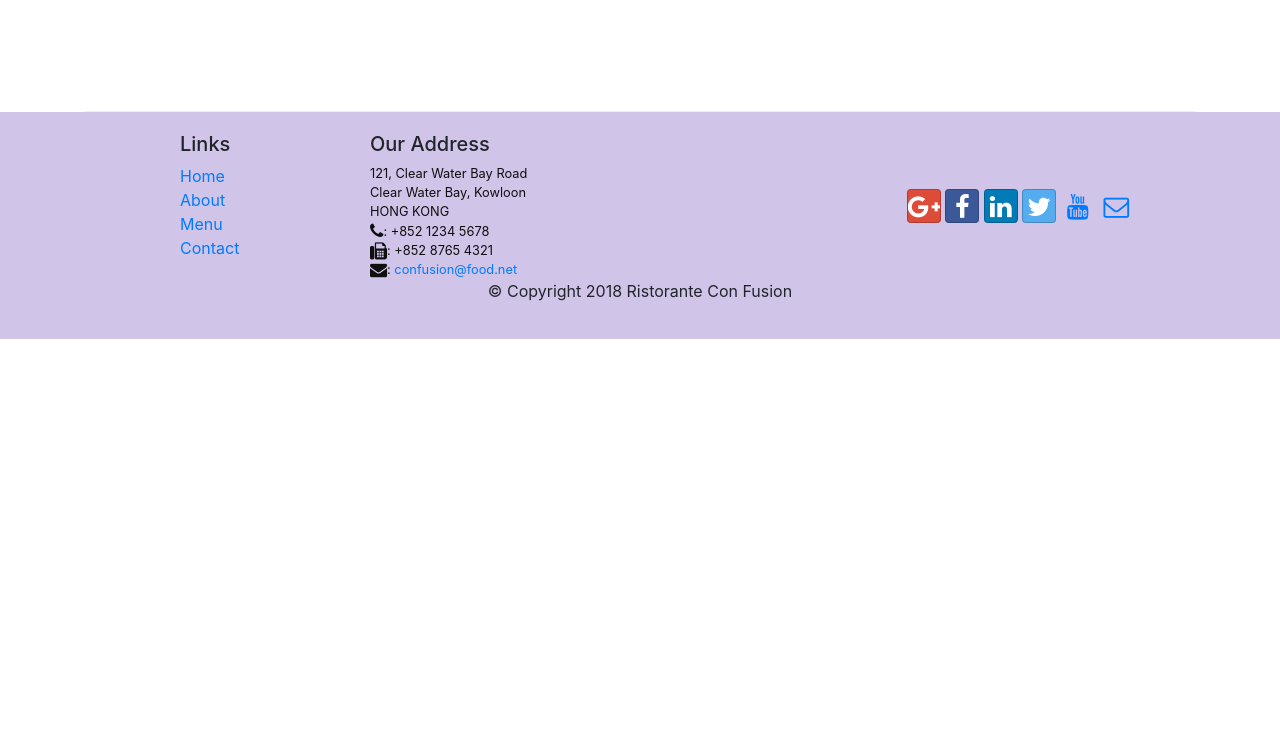
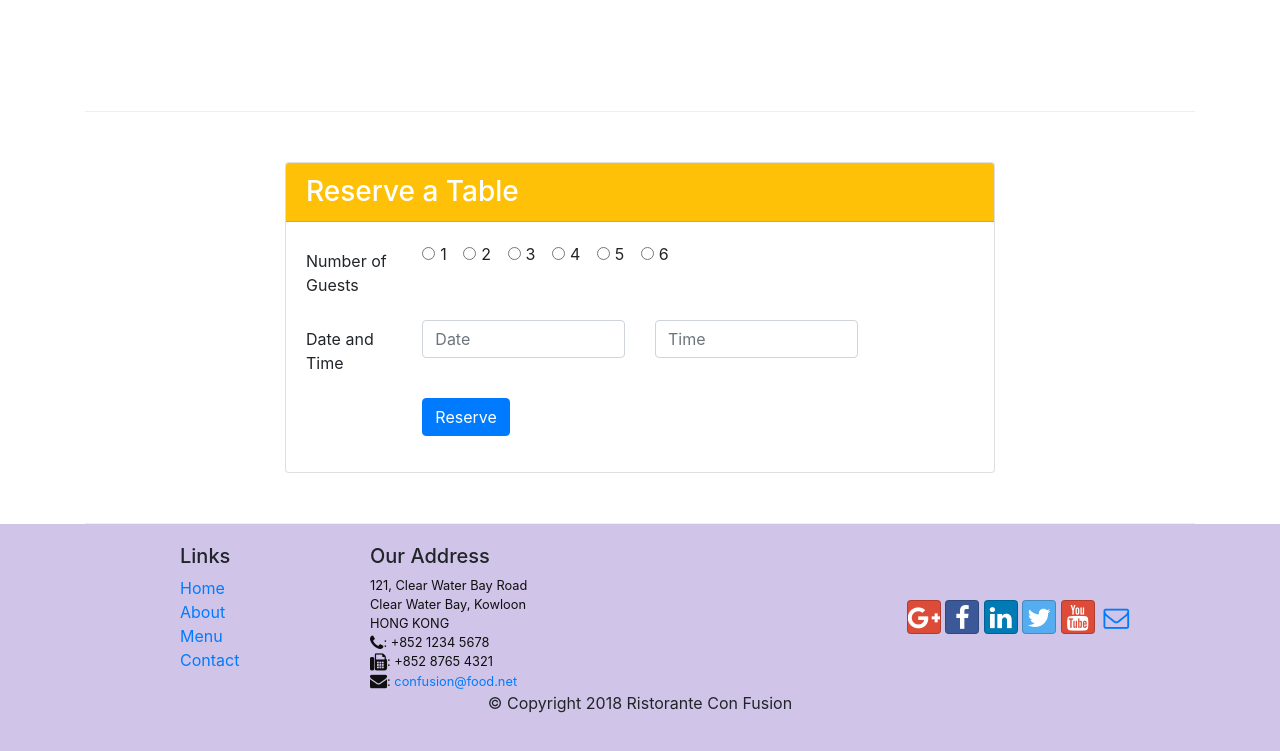
Before and after one commit to mymleo/conFusion, a website: page index.html in a window 1280 px wide. Shown: the part 1422-2173 px from the top of the page. Before the commit the page ends 1761 px from the top, so only its background shows below. Drawn offline with nearby package versions, Linux system fonts and the light colour scheme.

Commit message:
Assignment 2

```diff
--- a/index.html
+++ b/index.html
@@ -61,8 +61,11 @@
                     <h1>Ristorante con Fusion</h1>
                     <p>We take inspiration from the World's best cuisines, and create a unique fusion experience. Our lipsmacking creations will tickle your culinary senses!</p>
                 </div>
-                <div class="col-12 col-sm align-self-center">
+                <div class="col-12 col-sm-3 align-self-center">
                     <img src="img/logo.png" class="img-fluid">
+                </div>
+                <div class="col-12 col-sm-3 text-center align-self-center">
+                    <a href="#ReserveTable" type="button" class="btn btn-warning btn-block">Reserve Table</a>
                 </div>
             </div>
         </div>
@@ -82,10 +85,7 @@
                             <span class="badge badge-danger">HOT</span>
                             <span class="badge badge-pill badge-secondary">$4.99</span>
                         </h2>
-                        <p class="d-none d-sm-block">A unique combination of Indian Uthappam (pancake) and
-                            Italian pizza, topped with Cerignola olives, ripe vine
-                            cherry tomatoes, Vidalia onion, Guntur chillies and Buffalo Paneer.
-                        </p>
+                        <p class="d-none d-sm-block">A unique combination of Indian Uthappam (pancake) and Italian pizza, topped with Cerignola olives, ripe vine cherry tomatoes, Vidalia onion, Guntur chillies and Buffalo Paneer. </p>
                     </div>
                 </div>
             </div>
@@ -97,8 +97,16 @@
                 <h3>This Month's Promotions</h3>
             </div>
             <div class="col col-sm col-md">
-                <h2>Weekend Grand Buffet</h2>
-                <p>Featuring mouthwatering combinations with a choice of five different salads, six enticing appetizers, six main entrees and five choicest desserts. Free flowing bubbly and soft drinks. All for just $19.99 per person </p>
+                <div class="media">
+                    <div class="media-body">
+                        <h2 class="mt-0">Weekend Grand Buffet
+                            <span class="badge badge-danger">NEW</span>
+                        </h2>
+                        <p class="d-none d-sm-block">Featuring mouthwatering combinations with a choice of five different salads, six enticing appetizers, six main entrees and five choicest desserts. Free flowing bubbly and soft drinks. All for just $19.99 per person </p>
+                    </div>
+                    <img class="d-flex ml-3 img-thumbnail align-self-center"
+                            src="img/buffet.png" alt="Weekend Grand Buffet">
+                </div>
             </div>
         </div>
 
@@ -113,13 +121,65 @@
                     <div class="media-body">
                         <h2 class="mt-0">Alberto Somayya</h2>
                         <h4>Executive Chef</h4>
-                        <p class="d-none d-sm-block">
-                            Award winning three-star Michelin chef with wide
-                            International experience having worked closely with
-                            whos-who in the culinary world, he specializes in
-                            creating mouthwatering Indo-Italian fusion
-                            experiences.
-                        </p>
+                        <p class="d-none d-sm-block">Award winning three-star Michelin chef with wide International experience having worked closely with whos-who in the culinary world, he specializes in creating mouthwatering Indo-Italian fusion experiences. </p>
+                    </div>
+                </div>
+            </div>
+        </div>
+
+        <div class="row row-content" id="ReserveTable">
+            <div class="col col-sm-2"></div>
+            <div class="col-12 col-sm-8">
+                <div class="card">
+                    <h3 class="card-header bg-warning text-white">Reserve a Table</h3>
+                    <div class="card-body">
+                        <form>
+                            <div class="form-group row">
+                                <label class="col-12 col-sm-2 col-form-label">Number of Guests</label>
+                                <div class="col">
+                                    <div class="form-check form-check-inline">
+                                        <input class="form-check-input" type="radio" name="inlineRadioOptions" id="oneGuestRadio" value="one">
+                                        <label class="form-check-label" for="oneGuestRadio">1</label>
+                                    </div>
+                                    <div class="form-check form-check-inline">
+                                        <input class="form-check-input" type="radio" name="inlineRadioOptions" id="twoGuestRadio" value="two">
+                                        <label class="form-check-label" for="twoGuestRadio">2</label>
+                                    </div>
+                                    <div class="form-check form-check-inline">
+                                        <input class="form-check-input" type="radio" name="inlineRadioOptions" id="threeGuestRadio" value="three">
+                                        <label class="form-check-label" for="threeGuestRadio">3</label>
+                                    </div>
+                                    <div class="form-check form-check-inline">
+                                        <input class="form-check-input" type="radio" name="inlineRadioOptions" id="fourGuestRadio" value="four">
+                                        <label class="form-check-label" for="fourGuestRadio">4</label>
+                                    </div>
+                                    <div class="form-check form-check-inline">
+                                        <input class="form-check-input" type="radio" name="inlineRadioOptions" id="fiveGuestRadio" value="five">
+                                        <label class="form-check-label" for="fiveGuestRadio">5</label>
+                                    </div>
+                                    <div class="form-check form-check-inline">
+                                        <input class="form-check-input" type="radio" name="inlineRadioOptions" id="sixGuestRadio" value="six">
+                                        <label class="form-check-label" for="sixGuest6">6</label>
+                                    </div>
+                                </div>
+                            </div>
+
+                            <div class="form-group row">
+                                <label class="col-sm-2 col-form-label">Date and Time</label>
+                                <div class="col-sm-4">
+                                    <input type="datetime" class="form-control" id="date" name="date" placeholder="Date">
+                                </div>
+                                <div class="col-sm-4">
+                                    <input type="datetime" class="form-control" id="time" name="time" placeholder="Time">
+                                </div>
+                            </div>
+
+                            <div class="form-group row">
+                                <div class="offset-sm-2 col-sm-10">
+                                    <button type="submit" class="btn btn-primary">Reserve</button>
+                                </div>
+                            </div>
+                        </form>
                     </div>
                 </div>
             </div>
@@ -151,24 +211,12 @@
                 </div>
                 <div class="col-12 col-sm-4 align-self-center">
                     <div class="text-center">
-                        <a class="btn btn-social-icon btn-google" href="http://google.com/+">
-                            <i class="fa fa-google-plus"></i>
-                        </a>
-                        <a class="btn btn-social-icon btn-facebook" href="http://www.facebook.com/profile.php?id=">
-                            <i class="fa fa-facebook"></i>
-                        </a>
-                        <a class="btn btn-social-icon btn-linkedin" href="http://www.linkedin.com/in/">
-                            <i class="fa fa-linkedin"></i>
-                        </a>
-                        <a class="btn btn-social-icon btn-twitter" href="http://twitter.com/">
-                            <i class="fa fa-twitter"></i>
-                        </a>
-                        <a class="btn btn-social-icon btn-youtube" href="http://youtube.com/">
-                            <i class="fa fa-youtube"></i>
-                        </a>
-                        <a class="btn btn-social-icon" href="mailto:">
-                            <i class="fa fa-envelope-o"></i>
-                        </a>
+                        <a class="btn btn-social-icon btn-google" href="http://google.com/+"><i class="fa fa-google-plus"></i></a>
+                        <a class="btn btn-social-icon btn-facebook" href="http://www.facebook.com/profile.php?id="><i class="fa fa-facebook"></i></a>
+                        <a class="btn btn-social-icon btn-linkedin" href="http://www.linkedin.com/in/"><i class="fa fa-linkedin"></i></a>
+                        <a class="btn btn-social-icon btn-twitter" href="http://twitter.com/"><i class="fa fa-twitter"></i></a>
+                        <a class="btn btn-social-icon btn-google" href="http://youtube.com/"><i class="fa fa-youtube"></i></a>
+                        <a class="btn btn-social-icon" href="mailto:"><i class="fa fa-envelope-o"></i></a>
                     </div>
                 </div>
            </div>
```
Also changed, not shown: aboutus.html (+6 -18 lines).
